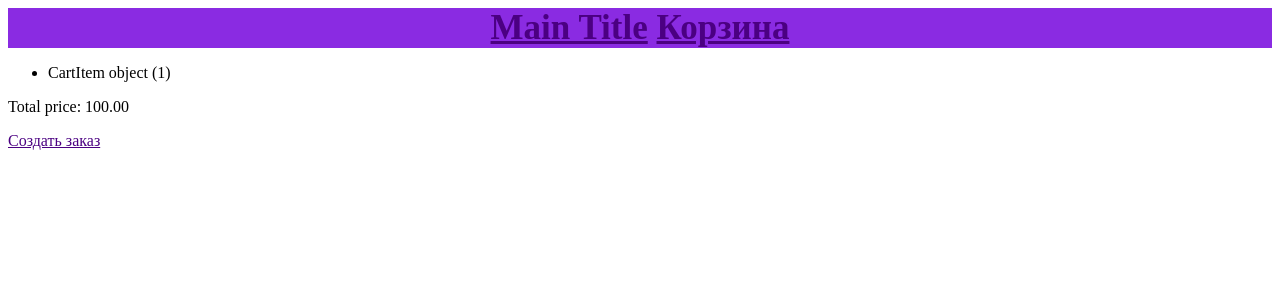
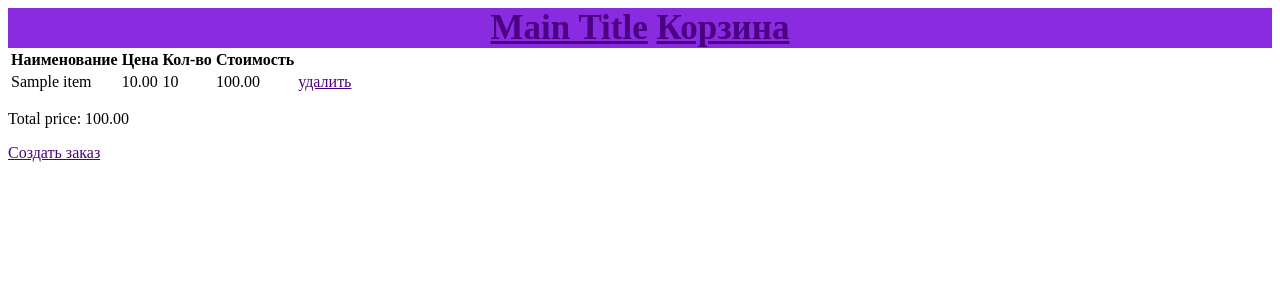
Before and after one commit to kstep/itstep-shop, a Django app: template shop/cart/templates/cart_list.html in a window 1280 px wide. Shown: the top 300 px of the page. Run offline with Django 3.2, Linux system fonts and the light colour scheme; the template is opened without the code that fills it: values that come from a table or form of the project are taken from there, others are empty; tables that the repository leaves empty hold one stand-in row (values such as "Sample post").

Commit message:
cart and orders

```diff
--- a/shop/cart/templates/cart_list.html
+++ b/shop/cart/templates/cart_list.html
@@ -1,11 +1,23 @@
 {% extends 'base.html' %}
 
 {% block content %}
-<ul>
+<table>
+    <tr>
+        <th>Наименование</th>
+        <th>Цена</th>
+        <th>Кол-во</th>
+        <th>Стоимость</th>
+    </tr>
 {% for item in cart.items.all %}
-<li>{{ item }}</li>
+    <tr>
+        <td>{{ item.item.name }}</td>
+        <td>{{ item.item.price }}</td>
+        <td>{{ item.amount }}</td>
+        <td>{{ item.total_price }}</td>
+        <td><a href="{% url 'cart_item_remove' id=item.pk %}">удалить</a></td>
+    </tr>
 {% endfor %}
-</ul>
+</table>
 
 <p>Total price: {{ cart.total_price }}</p>
 
--- a/shop/cart/urls.py
+++ b/shop/cart/urls.py
@@ -4,4 +4,5 @@ from cart import views
 
 urlpatterns = [
     path('', views.CartView.as_view(), name='cart_view'),
+    path('item/remove/<int:id>', views.CartItemRemoveView.as_view(), name='cart_item_remove')
 ]
--- a/shop/cart/views.py
+++ b/shop/cart/views.py
@@ -5,6 +5,10 @@ from cart.forms import AddToCartForm
 # Create your views here.
 from catalog.models import Item
 
+class CartItemRemoveView(View):
+    def get(self, request, id: int):
+        request.cart.items.filter(pk=id).delete()
+        return redirect('cart_view')
 
 class CartView(View):
     def post(self, request):
```
